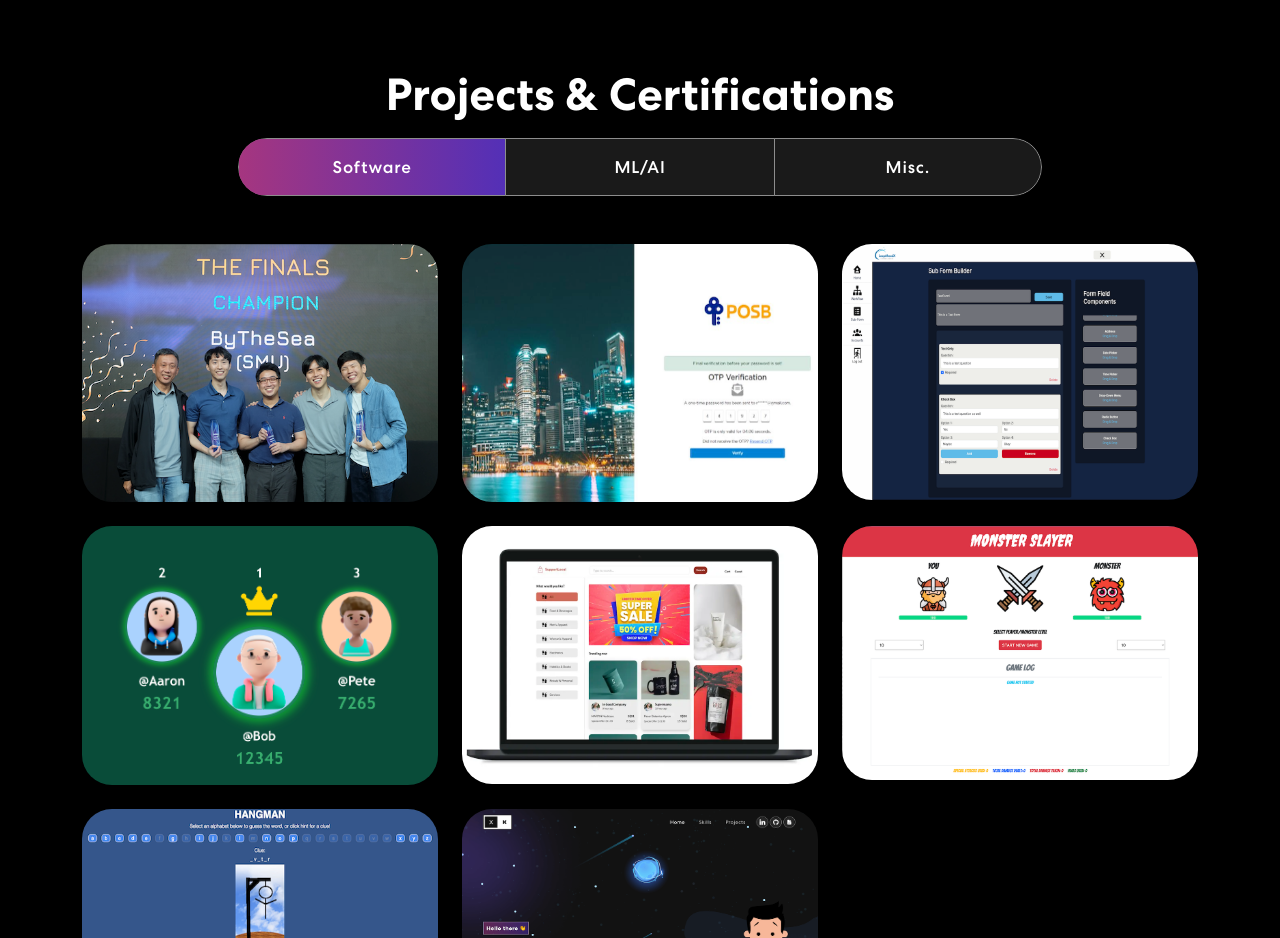
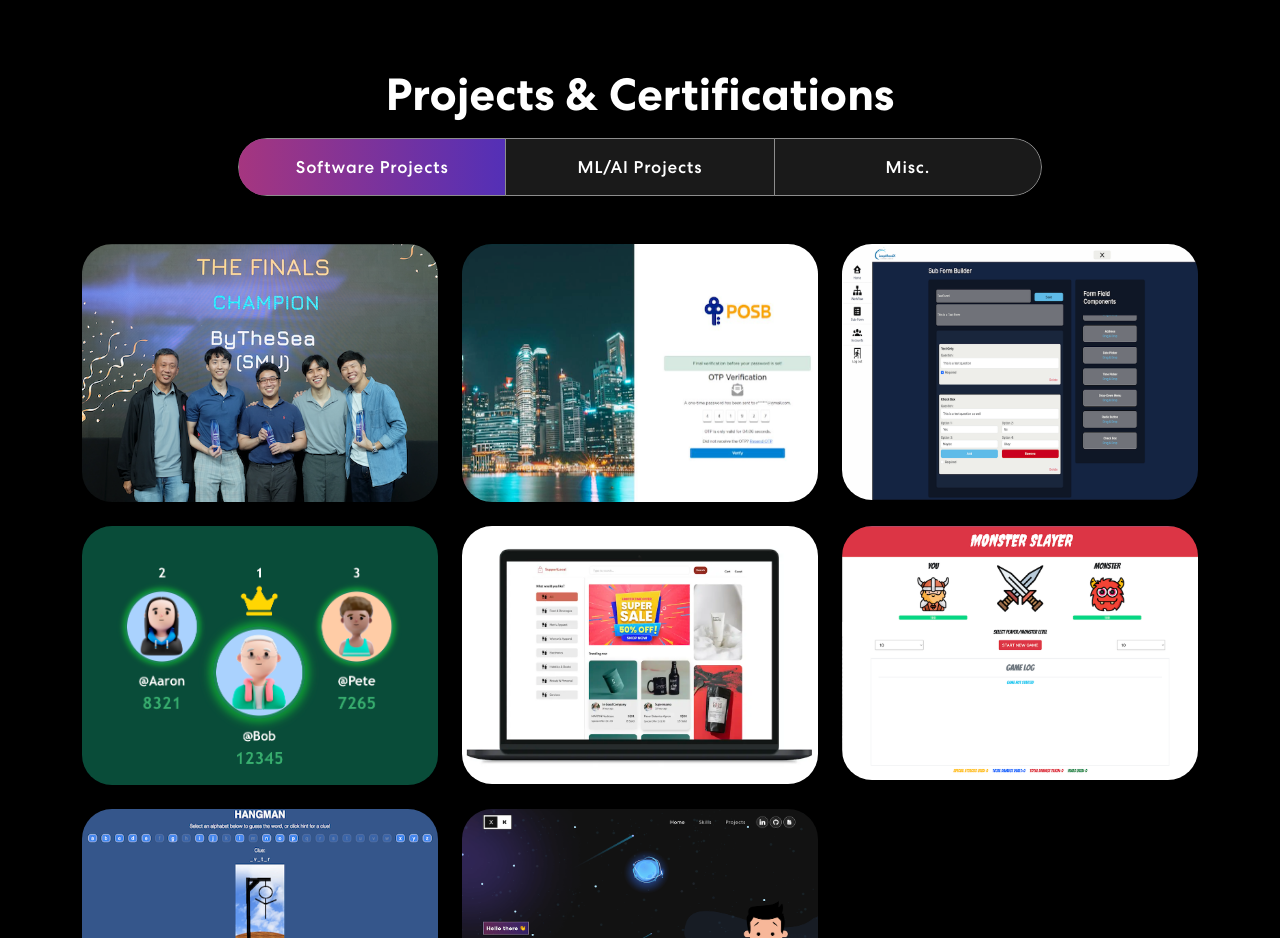
Before and after one commit to xavierkoo/xavierkoo.github.io, a React (Create React App) app: page / in a window 1280 px wide. Shown: the part 2780-3718 px from the top of the page. Built offline with nearby package versions, Linux system fonts and the light colour scheme; what react-cursor-custom would draw is missing.

Commit message:
feat: rename nav item for projects and cert

```diff
--- a/src/components/Projects.js
+++ b/src/components/Projects.js
@@ -131,10 +131,10 @@ export const Projects = () => {
                             <Tab.Container id="projects-tabs" defaultActiveKey="first">
                             <Nav variant="pills" className="nav-pills mb-5 mt-3 justify-content-center align-items-center" id="pills-tab">
                                 <Nav.Item>
-                                    <Nav.Link eventKey="first">Software</Nav.Link>
+                                    <Nav.Link eventKey="first">Software Projects</Nav.Link>
                                 </Nav.Item>
                                 <Nav.Item>
-                                    <Nav.Link eventKey="second">ML/AI</Nav.Link>
+                                    <Nav.Link eventKey="second">ML/AI Projects</Nav.Link>
                                 </Nav.Item>
                                 <Nav.Item>
                                     <Nav.Link eventKey="third">Misc.</Nav.Link>
```
